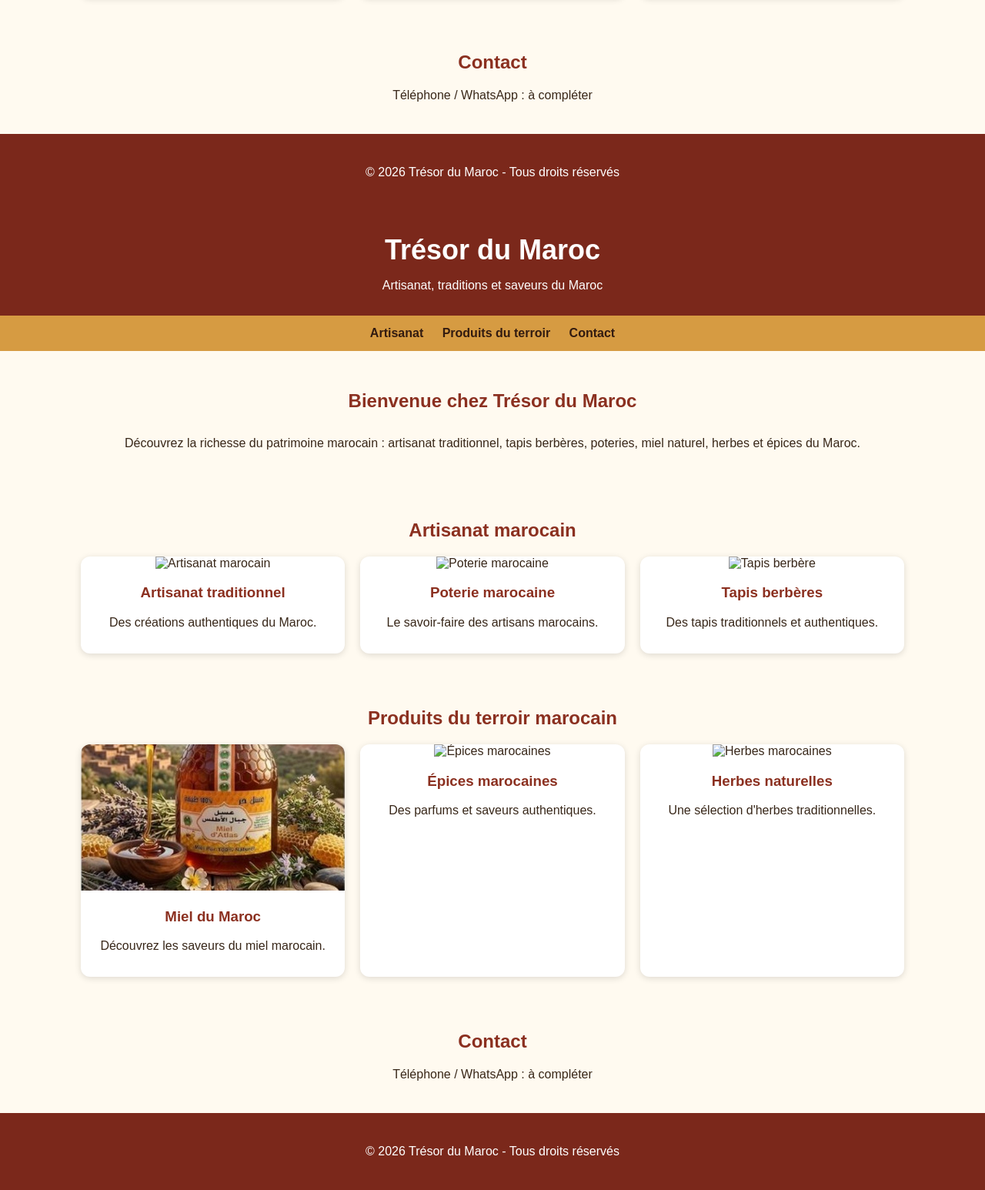
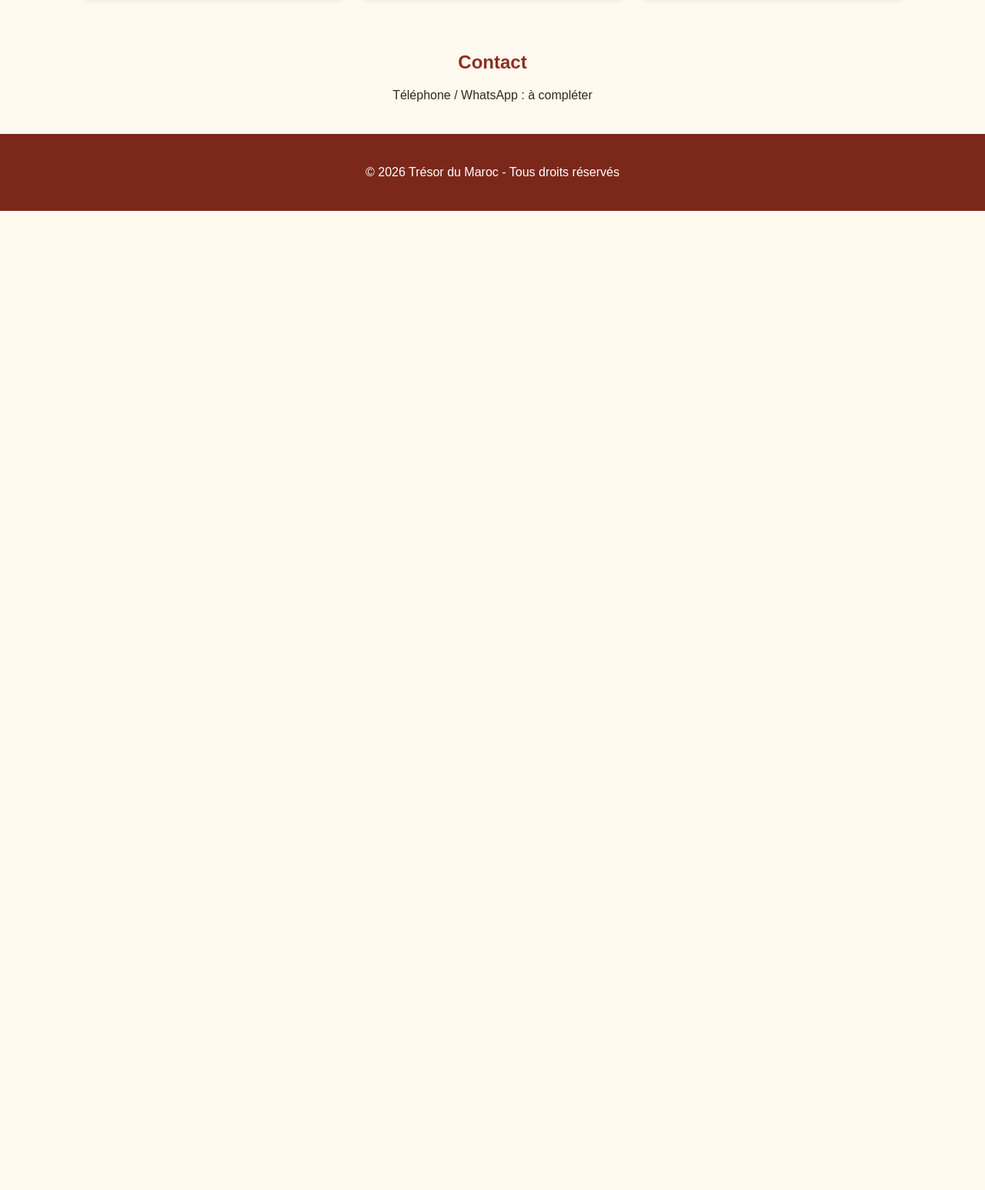
Before and after one commit to drissalam-art/boutique-artisanat-marocain, a plain HTML site: page index.html in a window 1280 px wide. Shown: the part 998-2544 px from the top of the page at 77% size. After the commit the page ends 1272 px from the top, so only its background shows below. Drawn offline with Linux system fonts and the light colour scheme.

Commit message:
Update index.html

```diff
--- a/index.html
+++ b/index.html
@@ -108,112 +108,3 @@ Téléphone / WhatsApp : à compléter
 
 </body>
 </html>
-
-<!DOCTYPE html>
-<html lang="fr">
-<head>
-<meta charset="UTF-8">
-<meta name="viewport" content="width=device-width, initial-scale=1.0">
-<title>Trésor du Maroc</title>
-<style>
-*{box-sizing:border-box}
-body{margin:0;font-family:Arial,sans-serif;background:#fffaf0;color:#382719}
-header{background:#7b281b;color:white;text-align:center;padding:30px 15px}
-header h1{font-size:36px;margin:0}
-header p{margin-bottom:0}
-nav{background:#d69b42;padding:14px;text-align:center}
-nav a{color:#321b10;text-decoration:none;font-weight:bold;margin:10px}
-section{padding:25px 15px;max-width:1100px;margin:auto}
-h2{text-align:center;color:#8b3020}
-.intro{text-align:center;line-height:1.7}
-.products{display:grid;grid-template-columns:repeat(auto-fit,minmax(220px,1fr));gap:20px}
-.item{background:white;border-radius:12px;overflow:hidden;box-shadow:0 2px 9px #0002;text-align:center;padding-bottom:15px}
-.item img{width:100%;height:190px;object-fit:cover}
-.item h3{color:#8b3020}
-.item p{padding:0 12px}
-footer{background:#7b281b;color:white;text-align:center;padding:25px}
-</style>
-</head>
-<body>
-
-<header>
-<h1>Trésor du Maroc</h1>
-<p>Artisanat, traditions et saveurs du Maroc</p>
-</header>
-
-<nav>
-<a href="#artisanat">Artisanat</a>
-<a href="#terroir">Produits du terroir</a>
-<a href="#contact">Contact</a>
-</nav>
-
-<section class="intro">
-<h2>Bienvenue chez Trésor du Maroc</h2>
-<p>Découvrez la richesse du patrimoine marocain :
-artisanat traditionnel, tapis berbères, poteries,
-miel naturel, herbes et épices du Maroc.</p>
-</section>
-
-<section id="artisanat">
-<h2>Artisanat marocain</h2>
-<div class="products">
-
-<div class="item">
-<img src="artisanat-marocain.jpg" alt="Artisanat marocain">
-<h3>Artisanat traditionnel</h3>
-<p>Des créations authentiques du Maroc.</p>
-</div>
-
-<div class="item">
-<img src="poterie-marocaine.jpg" alt="Poterie marocaine">
-<h3>Poterie marocaine</h3>
-<p>Le savoir-faire des artisans marocains.</p>
-</div>
-
-<div class="item">
-<img src="tapis-berbere.jpg" alt="Tapis berbère">
-<h3>Tapis berbères</h3>
-<p>Des tapis traditionnels et authentiques.</p>
-</div>
-
-</div>
-</section>
-
-<section id="terroir">
-<h2>Produits du terroir marocain</h2>
-<div class="products">
-
-<div class="item">
-<img src="miel-marocain.jpg" alt="Miel marocain">
-<h3>Miel du Maroc</h3>
-<p>Découvrez les saveurs du miel marocain.</p>
-</div>
-
-<div class="item">
-<img src="epices-marocaines.jpg" alt="Épices marocaines">
-<h3>Épices marocaines</h3>
-<p>Des parfums et saveurs authentiques.</p>
-</div>
-
-<div class="item">
-<img src="herbes-marocaines.jpg" alt="Herbes marocaines">
-<h3>Herbes naturelles</h3>
-<p>Une sélection d'herbes traditionnelles.</p>
-</div>
-
-</div>
-</section>
-
-<section id="contact">
-<h2>Contact</h2>
-<p style="text-align:center">
-Téléphone / WhatsApp : à compléter
-</p>
-</section>
-
-<footer>
-<p>© 2026 Trésor du Maroc - Tous droits réservés</p>
-</footer>
-
-</body>
-</html>
```
